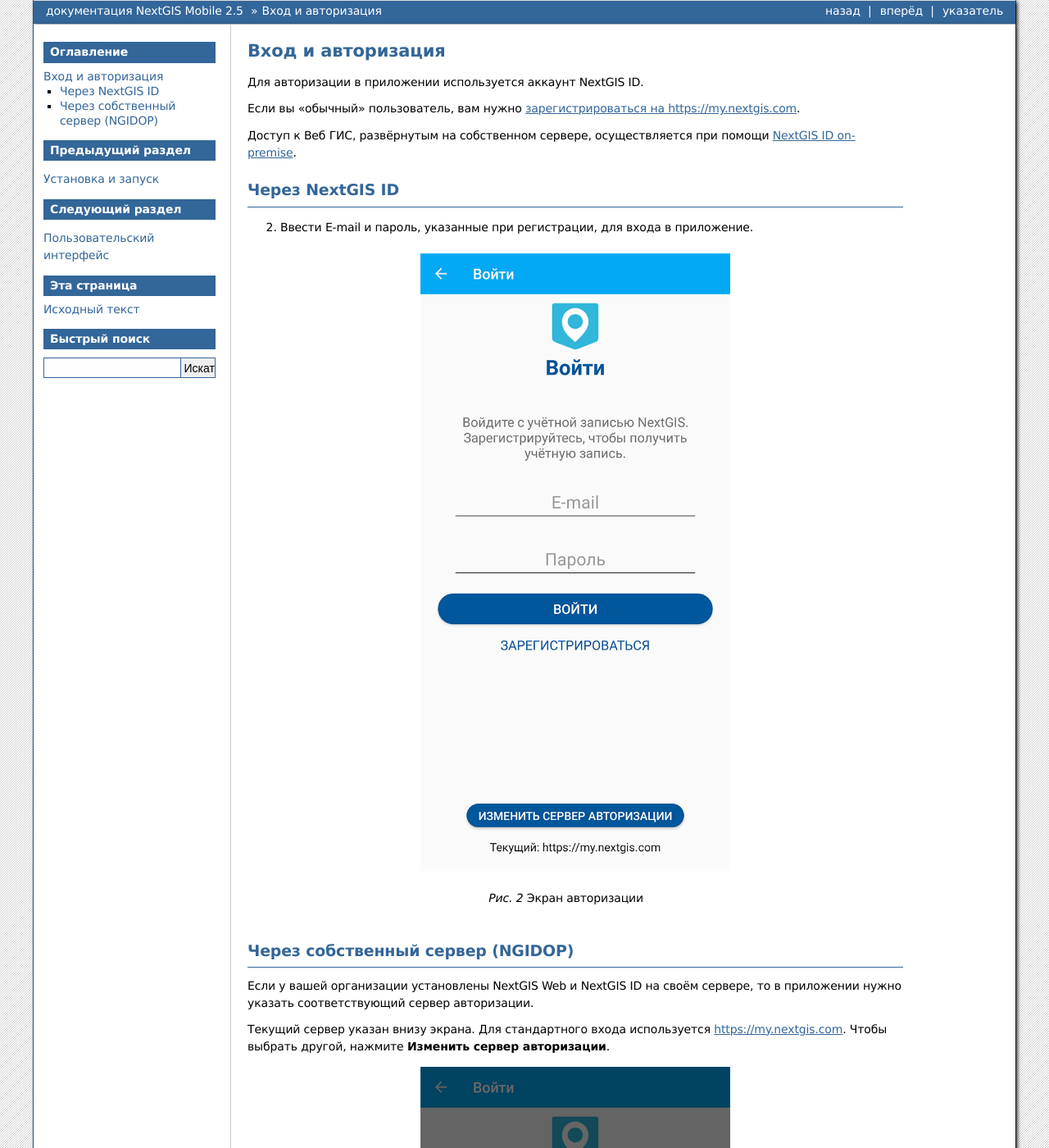
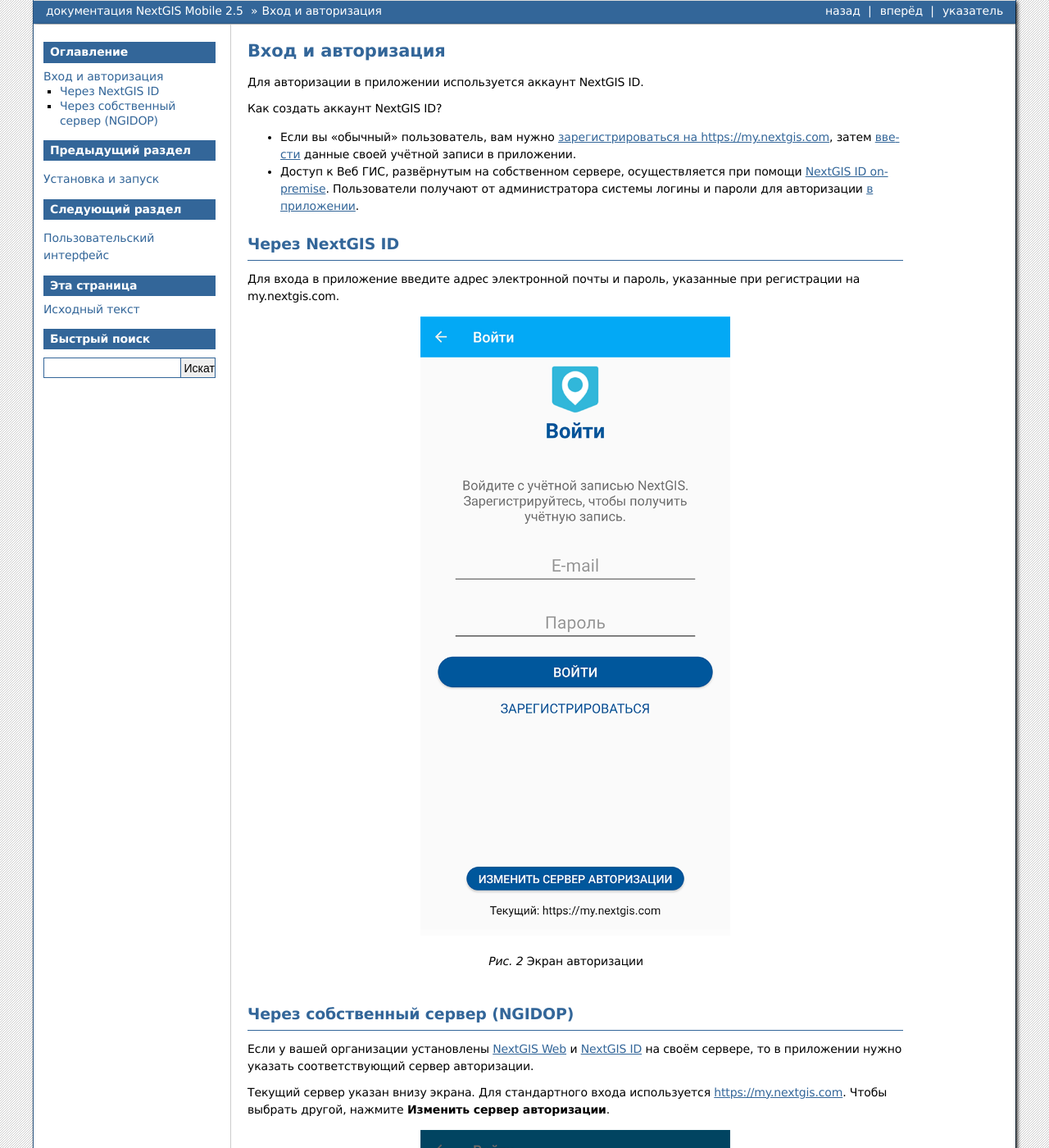
Before and after one commit to nextgis/docs_ngmobile, a Sphinx documentation site: the page built from source/auth.rst, in a window 1280 px wide and 1400 px high. Shown: the whole window at 82% size. Built offline with Sphinx 7.4.7, drawn with Linux system fonts in a browser that asks for light colours; formulas are drawn with MathJax 3.

Commit message:
update auth.rst
update description, add links

```diff
--- a/source/auth.rst
+++ b/source/auth.rst
@@ -6,17 +6,18 @@
 
 Для авторизации в приложении используется аккаунт NextGIS ID.
 
-Если вы "обычный" пользователь, вам нужно `зарегистрироваться на https://my.nextgis.com <https://docs.nextgis.ru/docs_ngcom/source/create.html#nextgis-id>`_.
+Как создать аккаунт NextGIS ID?
 
-Доступ к Веб ГИС, развёрнутым на собственном сервере, осуществляется при помощи `NextGIS ID on-premise <https://docs.nextgis.ru/docs_ngid/source/ngidop.html>`_.
+* Если вы "обычный" пользователь, вам нужно `зарегистрироваться на https://my.nextgis.com <https://docs.nextgis.ru/docs_ngcom/source/create.html#nextgis-id>`_, затем `ввести <https://docs.nextgis.ru/docs_ngmobile/source/auth.html#auth-standard>`_ данные своей учётной записи в приложении.
+
+* Доступ к Веб ГИС, развёрнутым на собственном сервере, осуществляется при помощи `NextGIS ID on-premise <https://docs.nextgis.ru/docs_ngid/source/ngidop.html>`_. Пользователи получают от администратора системы логины и пароли для авторизации `в приложении <https://docs.nextgis.ru/docs_ngmobile/source/auth.html#auth-onprem>`_.
 
 .. _auth_standard:
 
 Через NextGIS ID
 --------------------
 
-
-2. Ввести E-mail и пароль, указанные при регистрации, для входа в приложение.
+Для входа в приложение введите адрес электронной почты и пароль, указанные при регистрации на my.nextgis.com.
 
 .. figure:: _static/ngm_login_ru.png
    :name: ngm_login_pic
@@ -31,7 +32,7 @@
 Через собственный сервер (NGIDOP)
 ---------------------------------
 
-Если у вашей организации установлены NextGIS Web и NextGIS ID на своём сервере, то в приложении нужно указать соответствующий сервер авторизации.
+Если у вашей организации установлены `NextGIS Web <https://docs.nextgis.ru/docs_ngweb/source/ngw_op.html>`_ и `NextGIS ID <https://docs.nextgis.ru/docs_ngid/source/ngidop.html>`_ на своём сервере, то в приложении нужно указать соответствующий сервер авторизации.
 
 Текущий сервер указан внизу экрана. Для стандартного входа используется https://my.nextgis.com. Чтобы выбрать другой, нажмите **Изменить сервер авторизации**.
 
```
